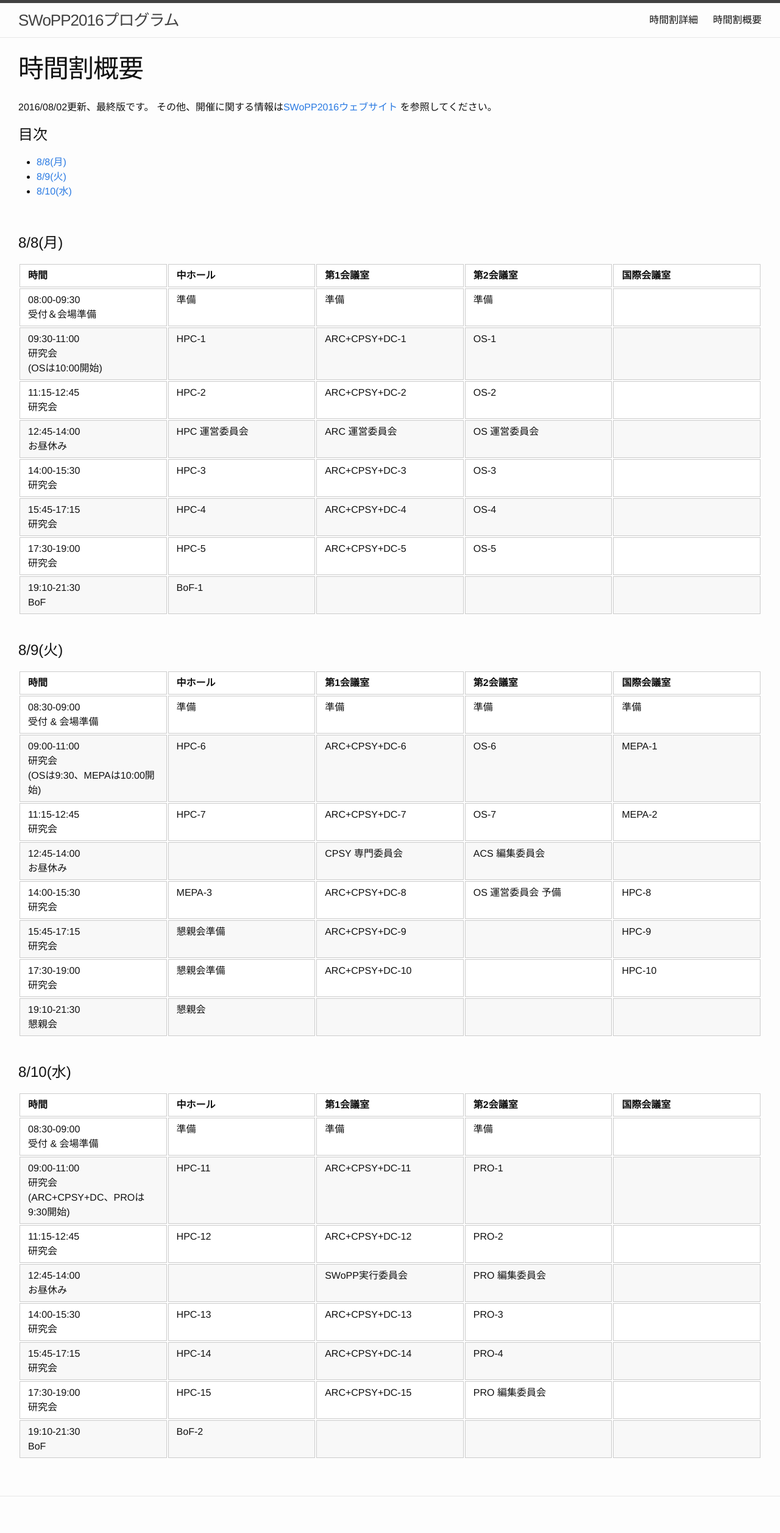
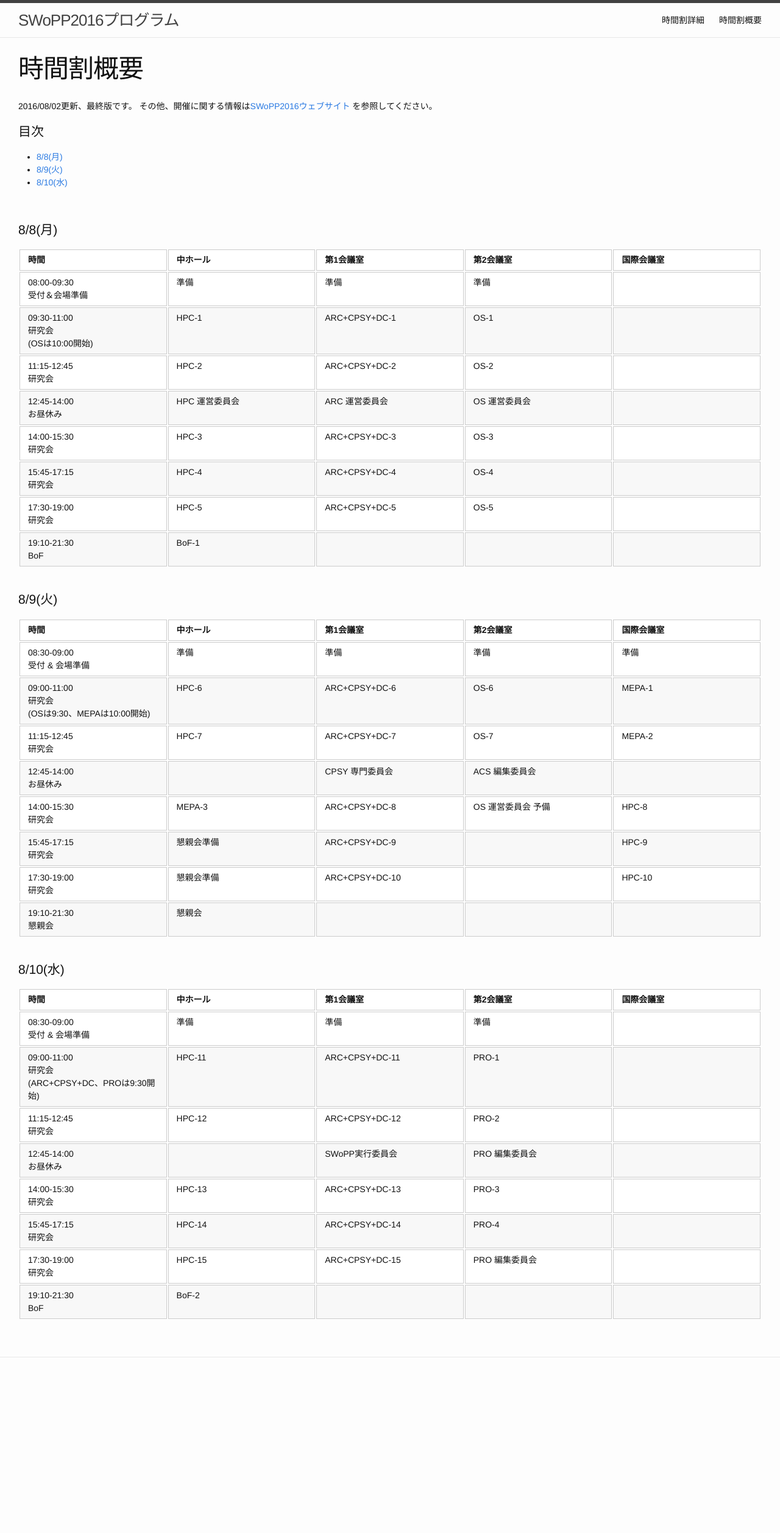
Before and after one commit to swopp/swopp.github.io, a Jekyll site: the page built from 2016/schedule-overview.md, in a window 1280 px wide. Shown: the whole page at 61% size. Built offline with Jekyll 4.4.1, drawn with Linux system fonts in a browser that asks for light colours; after the commit the page ends 2286 px from its top, so only the background shows below that.

Commit message:
make font smaller and add vertical space between time slots for the smartphone mode

```diff
--- a/_sass/_base.scss
+++ b/_sass/_base.scss
@@ -253,6 +253,10 @@
         // border-bottom: 10px;
     }
 
+    table tr {
+        margin-bottom: 10px;
+    }
+
     td {
         /* Behave  like a "row" */
         // border: 1px solid #fff;
--- a/css/main.scss
+++ b/css/main.scss
@@ -7,7 +7,7 @@
 
 // Our variables
 $base-font-family: "Helvetica Neue", Helvetica, Arial, sans-serif;
-$base-font-size:   16px;
+$base-font-size:   14px;
 $base-font-weight: 400;
 $small-font-size:  $base-font-size * 0.875;
 $base-line-height: 1.5;
```
